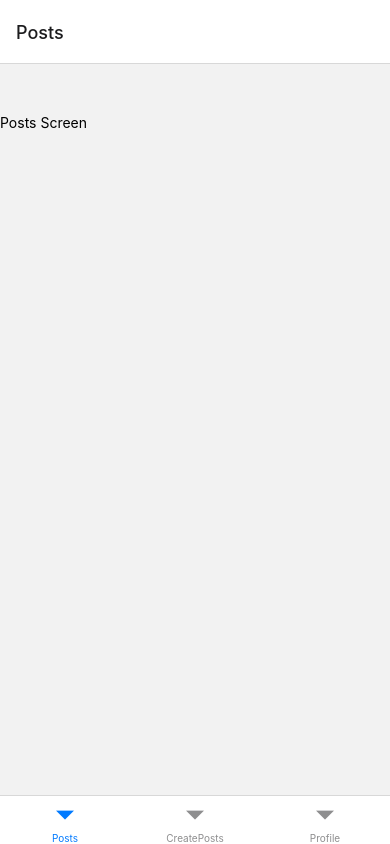
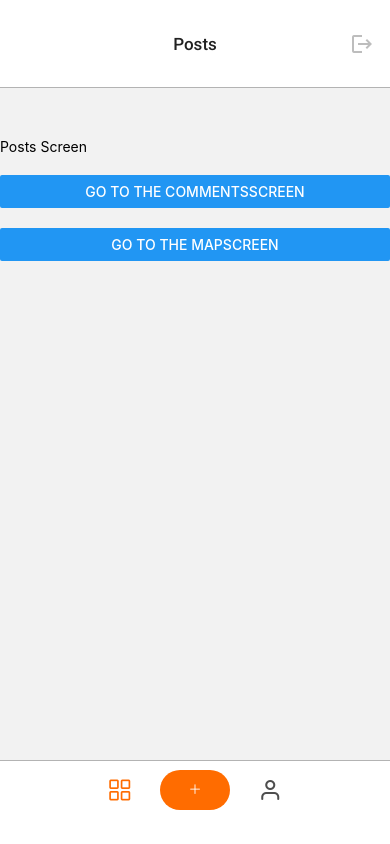
Before and after one commit to Andrii-Posternak/goit-react-native-hw, a React Native app: screen /Home in a window 390 px wide. Built offline with nearby package versions, Linux system fonts and the light colour scheme.

Commit message:
styled header and tab bar

```diff
--- a/src/Screens/Home/Home.jsx
+++ b/src/Screens/Home/Home.jsx
@@ -1,27 +1,90 @@
 import { createBottomTabNavigator } from "@react-navigation/bottom-tabs";
+import { TouchableOpacity, View } from "react-native";
+import {
+  AntDesign,
+  Ionicons,
+  Feather,
+  MaterialIcons,
+} from "@expo/vector-icons";
 import { PostsScreen } from "../PostsScreen/PostsScreen";
 import { CreatePostsScreen } from "../CreatePostsScreen/CreatePostsScreen";
 import { ProfileScreen } from "../ProfileScreen/ProfileScreen";
+import { styles } from "./HomeStyle";
 
 const HomeTab = createBottomTabNavigator();
 
-export const Home = () => {
+export const Home = ({ navigation }) => {
   return (
-    <HomeTab.Navigator initialRouteName="Posts">
+    <HomeTab.Navigator
+      initialRouteName="Posts"
+      screenOptions={{
+        headerStyle: styles.header,
+        headerTitleAlign: "center",
+        headerTitleStyle: styles.headerTitle,
+        tabBarShowLabel: false,
+        tabBarActiveTintColor: "#FF6C00",
+        tabBarStyle: styles.tabBar,
+      }}
+    >
       <HomeTab.Screen
         name="Posts"
         component={PostsScreen}
-        // options={{ headerShown: false }}
+        options={{
+          headerRight: () => (
+            <TouchableOpacity
+              style={{ right: 16 }}
+              activeOpacity={0.5}
+              onPress={() => console.log("log out")}
+            >
+              <MaterialIcons name="logout" size={24} color="#BDBDBD" />
+            </TouchableOpacity>
+          ),
+          tabBarIcon: ({ focused, color }) => (
+            <AntDesign
+              name="appstore-o"
+              size={24}
+              color={focused ? color : "#212121cc"}
+            />
+          ),
+        }}
       />
+
       <HomeTab.Screen
-        name="CreatePosts"
+        name="CreatePost"
         component={CreatePostsScreen}
-        // options={{ headerShown: false }}
+        options={{
+          title: "Create post",
+          headerLeft: () => (
+            <TouchableOpacity
+              style={{ left: 16 }}
+              activeOpacity={0.5}
+              onPress={() => navigation.goBack()}
+            >
+              <Ionicons name="arrow-back" size={24} color="#212121cc" />
+            </TouchableOpacity>
+          ),
+          tabBarIcon: () => (
+            <View style={styles.addBtn}>
+              <AntDesign name="plus" size={13} color="#ffffff" />
+            </View>
+          ),
+          tabBarStyle: { display: "none" },
+        }}
       />
+
       <HomeTab.Screen
         name="Profile"
         component={ProfileScreen}
-        options={{ headerShown: false }}
+        options={{
+          headerShown: false,
+          tabBarIcon: ({ focused, color }) => (
+            <Feather
+              name="user"
+              size={24}
+              color={focused ? color : "#212121cc"}
+            />
+          ),
+        }}
       />
     </HomeTab.Navigator>
   );
--- a/src/Screens/Home/HomeStyle.js
+++ b/src/Screens/Home/HomeStyle.js
@@ -0,0 +1,37 @@
+import { StyleSheet } from "react-native";
+
+export const styles = StyleSheet.create({
+  header: {
+    height: 88,
+    backgroundColor: "#ffffff",
+    borderBottomWidth: 1,
+    borderBottomColor: "#b3b3b3",
+  },
+
+  headerTitle: {
+    fontFamily: "Roboto-Medium",
+    fontStyle: "normal",
+    fontSize: 17,
+    lineHeight: 22,
+    color: "#212121",
+  },
+
+  tabBar: {
+    height: 84,
+    backgroundColor: "#ffffff",
+    borderTopWidth: 1,
+    borderTopColor: "#b3b3b3",
+    paddingHorizontal: 82,
+    paddingTop: 9,
+    paddingBottom: 34,
+  },
+
+  addBtn: {
+    width: 70,
+    height: 40,
+    borderRadius: 20,
+    backgroundColor: "#FF6C00",
+    alignItems: "center",
+    justifyContent: "center",
+  },
+});
--- a/src/Screens/PostsScreen/PostsScreen.jsx
+++ b/src/Screens/PostsScreen/PostsScreen.jsx
@@ -1,9 +1,17 @@
-import { View, Text } from "react-native";
+import { Button, View, Text } from "react-native";
 
-export const PostsScreen = () => {
+export const PostsScreen = ({ navigation }) => {
   return (
-    <View style={{ paddingVertical: 50 }}>
+    <View style={{ paddingVertical: 50, gap: 20 }}>
       <Text>Posts Screen</Text>
+      <Button
+        title="Go to the CommentsScreen"
+        onPress={() => navigation.navigate("Comments")}
+      />
+      <Button
+        title="Go to the MapScreen"
+        onPress={() => navigation.navigate("Map")}
+      />
     </View>
   );
 };
```
Also changed, not shown: src/Screens/Home/routeOptions.js (added, +69 -0 lines).
